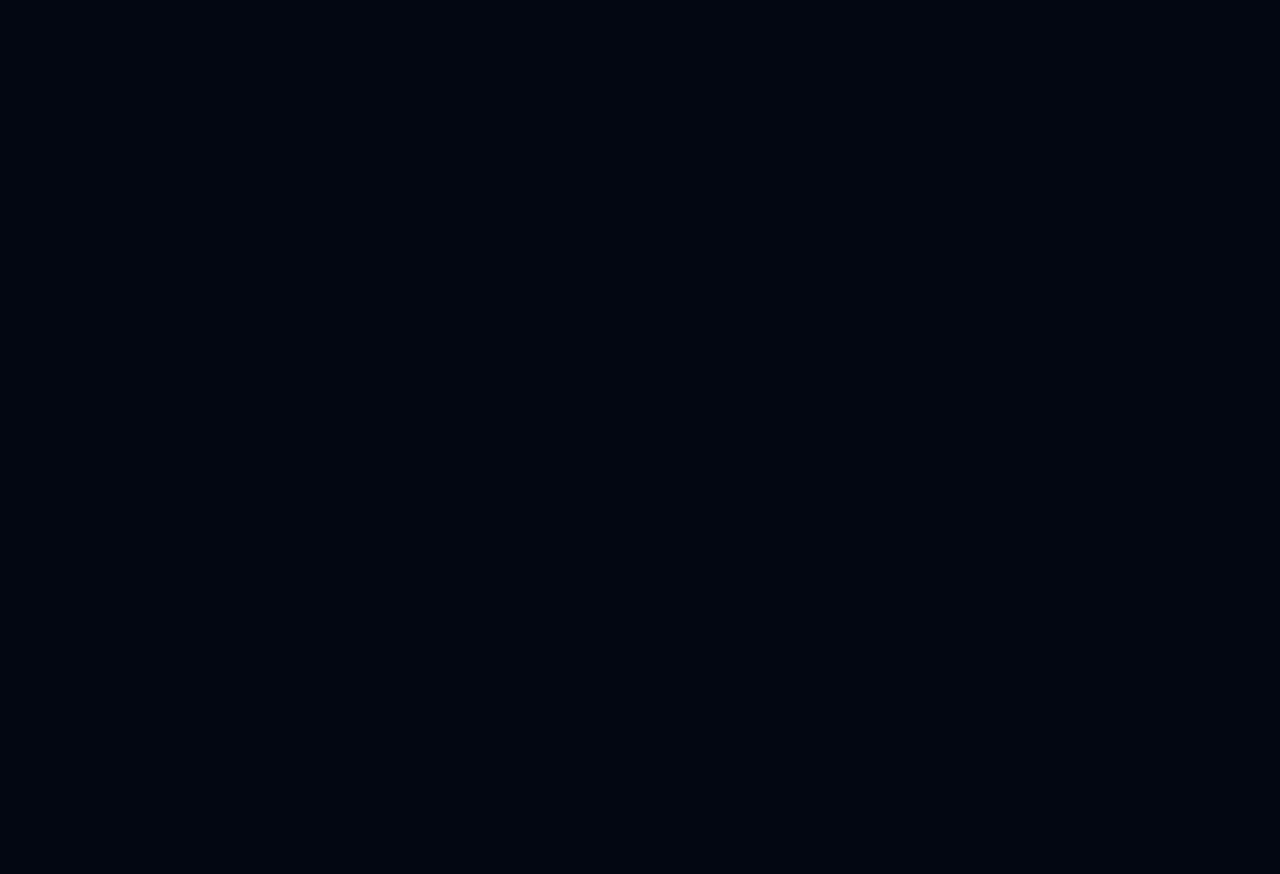
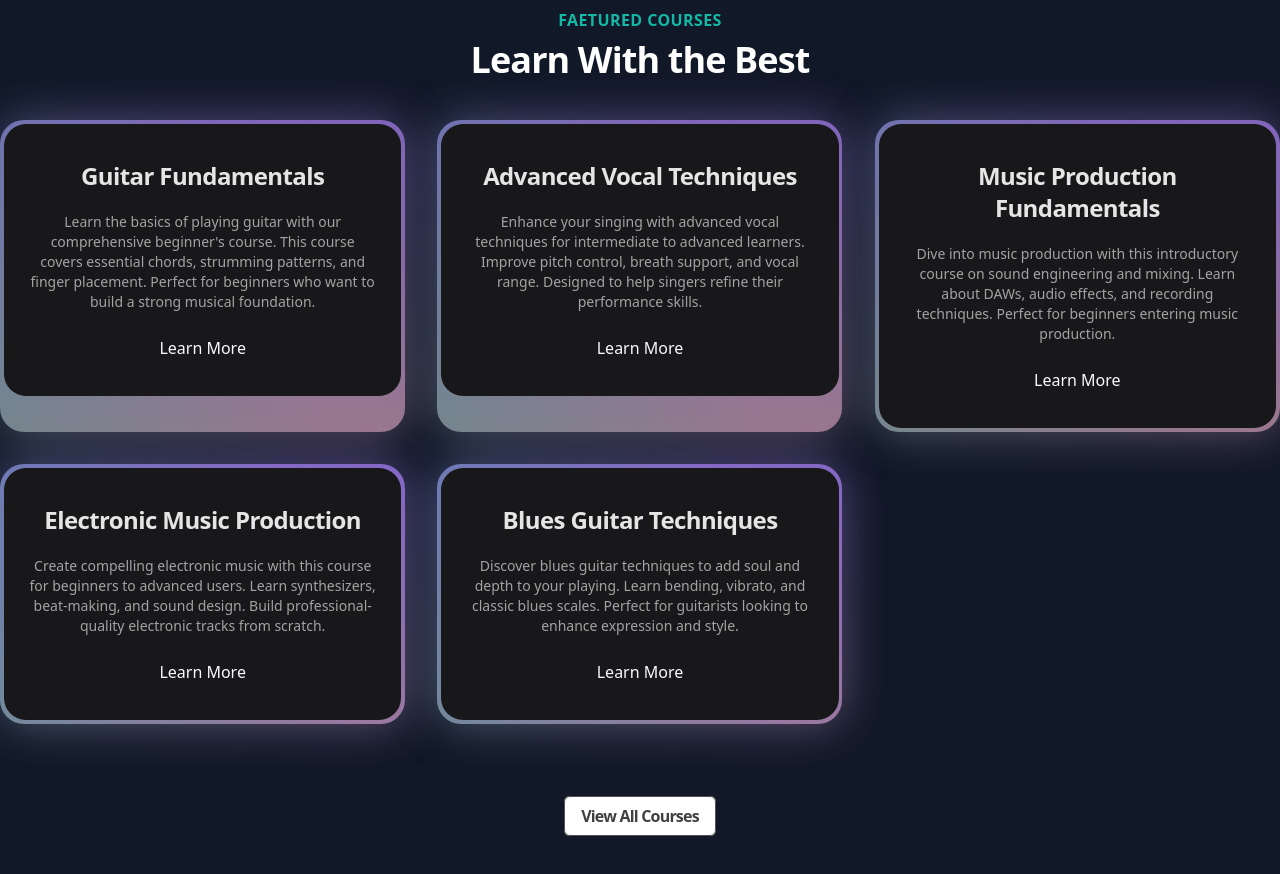
Before and after one commit to Abhay-Pratap200001/MusicPlayer, a Next.js app: page / in a window 1280 px wide. Shown: the part 680-1554 px from the top of the page. Before the commit the page ends 800 px from the top, so only its background shows below. Built offline with nearby package versions, Linux system fonts and the light colour scheme.

Commit message:
Successfully comppleted Card seccion ui and display the card dynamically

```diff
--- a/src/app/page.tsx
+++ b/src/app/page.tsx
@@ -1,9 +1,11 @@
+import FaeturedCourses from "@/components/FaeturedCourses";
 import HeroSection from "@/components/HeroSection";
 
 export default function Home() {
   return (
     <main className="min-h-screen bg-black/[0/96 antialiased bg-grid-white/[0.2]">
       <HeroSection/>
+      <FaeturedCourses/>
     </main>
   );
 }
--- /dev/null
+++ b/src/components/FaeturedCourses.tsx
@@ -0,0 +1,66 @@
+import Link from "next/link";
+import courseData from "../data/music_courses.json";
+import { BackgroundGradient } from "./ui/background-gradient";
+
+interface Course {
+  id: number;
+  title: string;
+  slug: string;
+  description: string;
+  price: number;
+  instructor: string;
+  isFeatured: boolean;
+}
+
+const FaeturedCourses = () => {
+  const featuredCourse = courseData.courses.filter(
+    (course: Course) => course.isFeatured
+  );
+  return (
+    <div className="py-12 bg-gray-900">
+      <div>
+        <div className="text-center">
+          <h2 className="test-base text-teal-500 font-semibold tracking-wide uppercase">
+            FAETURED COURSES
+          </h2>
+
+          <p className="mt-2 text-3xl leading-8 font-extrabold tracking-tight text-white sm:text-4xl">
+            Learn With the Best
+          </p>
+        </div>
+      </div>
+
+      <div className="mt-10 text-center">
+        <div className="grid grid-cols-1 sm:grid-cols-2 lg:grid-cols-3 gap-8 justify-center">
+          {featuredCourse.map((course: Course) => (
+            <div key={course.id} className="flex justify-center">
+              <BackgroundGradient className="flex flex-col rounded-[22px] bg-white dark:bg-zinc-900 overflow-hidden h-max-s w-screen]">
+                <div className="p-4 sm:p-6 flex flex-col items-center text-center flex-grow">
+
+                  <p className="text-lg sm:text-2xl tracking-tight font-semibold text-black mt-3 mb-2 dark:text-neutral-200">
+                    {course.title}
+                  </p>
+
+                  <p className="text-sm text-neutral-400 flex-grow py-3">{course.description}</p>
+
+                  <Link href={`/courses/${course.slug}`} className="py-3">Learn More</Link>
+                </div>
+              </BackgroundGradient>
+            </div>
+          ))}
+        </div>
+      </div>
+
+      <div className="mt-20 text-center">
+        <Link
+          href={"/courses"}
+          className="px-4 py-2 tracking-tighter font-semibold rounded-md border border-neutral-600 text-neutral-700 bg-white hover:bg-gray-100 transition duration-200"
+        >
+          View All Courses
+        </Link>
+      </div>
+    </div>
+  );
+};
+
+export default FaeturedCourses;
--- /dev/null
+++ b/src/components/ui/background-gradient.tsx
@@ -0,0 +1,73 @@
+"use client"
+import { cn } from "@/utils/cn";
+import React from "react";
+import { motion } from "framer-motion";
+
+export const BackgroundGradient = ({
+  children,
+  className,
+  containerClassName,
+  animate = true,
+}: {
+  children?: React.ReactNode;
+  className?: string;
+  containerClassName?: string;
+  animate?: boolean;
+}) => {
+  const variants = {
+    initial: {
+      backgroundPosition: "0 50%",
+    },
+    animate: {
+      backgroundPosition: ["0, 50%", "100% 50%", "0 50%"],
+    },
+  };
+  return (
+    <div className={cn("relative p-[4px] group", containerClassName)}>
+      <motion.div
+        variants={animate ? variants : undefined}
+        initial={animate ? "initial" : undefined}
+        animate={animate ? "animate" : undefined}
+        transition={
+          animate
+            ? {
+                duration: 5,
+                repeat: Infinity,
+                repeatType: "reverse",
+              }
+            : undefined
+        }
+        style={{
+          backgroundSize: animate ? "400% 400%" : undefined,
+        }}
+        className={cn(
+          "absolute inset-0 rounded-3xl z-[1] opacity-60 group-hover:opacity-100 blur-xl  transition duration-500 will-change-transform",
+          " bg-[radial-gradient(circle_farthest-side_at_0_100%,#00ccb1,transparent),radial-gradient(circle_farthest-side_at_100%_0,#7b61ff,transparent),radial-gradient(circle_farthest-side_at_100%_100%,#ffc414,transparent),radial-gradient(circle_farthest-side_at_0_0,#1ca0fb,#141316)]"
+        )}
+      />
+      <motion.div
+        variants={animate ? variants : undefined}
+        initial={animate ? "initial" : undefined}
+        animate={animate ? "animate" : undefined}
+        transition={
+          animate
+            ? {
+                duration: 5,
+                repeat: Infinity,
+                repeatType: "reverse",
+              }
+            : undefined
+        }
+        style={{
+          backgroundSize: animate ? "400% 400%" : undefined,
+        }}
+        className={cn(
+          "absolute inset-0 rounded-3xl z-[1] will-change-transform",
+          "bg-[radial-gradient(circle_farthest-side_at_0_100%,#00ccb1,transparent),radial-gradient(circle_farthest-side_at_100%_0,#7b61ff,transparent),radial-gradient(circle_farthest-side_at_100%_100%,#ffc414,transparent),radial-gradient(circle_farthest-side_at_0_0,#1ca0fb,#141316)]"
+        )}
+      />
+
+      <div className={cn("relative z-10", className)}>{children}</div>
+    </div>
+  );
+};
--- a/src/data/music_courses.json
+++ b/src/data/music_courses.json
@@ -4,7 +4,7 @@
       "id": 1,
       "title": "Guitar Fundamentals",
       "slug": "guitar-fundamentals",
-        "description": "Learn the basics of playing guitar with our comprehensive beginner's course.",
+      "description": "Learn the basics of playing guitar with our comprehensive beginner's course. This course covers essential chords, strumming patterns, and finger placement. Perfect for beginners who want to build a strong musical foundation.",
       "price": 99.99,
       "instructor": "John Doe",
       "isFeatured": true,
@@ -14,7 +14,7 @@
       "id": 2,
       "title": "Piano for Beginners",
       "slug": "piano-for-beginners",
-        "description": "Start your musical journey with foundational piano skills taught by expert instructors.",
+      "description": "Start your musical journey with foundational piano skills taught by expert instructors. Learn basic scales, hand coordination, and reading sheet music. Ideal for learners with no prior piano experience.",
       "price": 109.99,
       "instructor": "Jane Smith",
       "isFeatured": false,
@@ -24,7 +24,7 @@
       "id": 3,
       "title": "Advanced Vocal Techniques",
       "slug": "advanced-vocal-techniques",
-        "description": "Enhance your singing with advanced vocal techniques for intermediate to advanced learners.",
+      "description": "Enhance your singing with advanced vocal techniques for intermediate to advanced learners. Improve pitch control, breath support, and vocal range. Designed to help singers refine their performance skills.",
       "price": 119.99,
       "instructor": "Emily Johnson",
       "isFeatured": true,
@@ -34,7 +34,7 @@
       "id": 4,
       "title": "Drumming Mastery",
       "slug": "drumming-mastery",
-        "description": "Master the drums with our comprehensive course covering all skill levels.",
+      "description": "Master the drums with our comprehensive course covering all skill levels. Learn rhythm patterns, timing, and coordination techniques. Suitable for both beginners and experienced drummers.",
       "price": 129.99,
       "instructor": "Mike Brown",
       "isFeatured": false,
@@ -44,7 +44,7 @@
       "id": 5,
       "title": "Jazz Improvisation",
       "slug": "jazz-improvisation",
-        "description": "Learn the art of jazz improvisation with this course designed for all levels.",
+      "description": "Learn the art of jazz improvisation with this course designed for all levels. Understand scales, chord progressions, and improvisation techniques. Build confidence to perform expressive jazz solos.",
       "price": 139.99,
       "instructor": "Chris Davis",
       "isFeatured": false,
@@ -54,7 +54,7 @@
       "id": 6,
       "title": "Music Production Fundamentals",
       "slug": "music-production-fundamentals",
-        "description": "Dive into music production with this introductory course on the basics of sound engineering and mixing.",
+      "description": "Dive into music production with this introductory course on sound engineering and mixing. Learn about DAWs, audio effects, and recording techniques. Perfect for beginners entering music production.",
       "price": 149.99,
       "instructor": "Alex Wilson",
       "isFeatured": true,
@@ -64,7 +64,7 @@
       "id": 7,
       "title": "Songwriting Essentials",
       "slug": "songwriting-essentials",
-        "description": "Learn the essentials of songwriting to express your musical creativity.",
+      "description": "Learn the essentials of songwriting to express your musical creativity. Explore lyrics writing, melody creation, and song structure. Great for aspiring songwriters and music enthusiasts.",
       "price": 159.99,
       "instructor": "Samantha Miller",
       "isFeatured": false,
@@ -74,7 +74,7 @@
       "id": 8,
       "title": "Electronic Music Production",
       "slug": "electronic-music-production",
-        "description": "Create compelling electronic music with our course designed for beginners to advanced users.",
+      "description": "Create compelling electronic music with this course for beginners to advanced users. Learn synthesizers, beat-making, and sound design. Build professional-quality electronic tracks from scratch.",
       "price": 169.99,
       "instructor": "Luke Harris",
       "isFeatured": true,
@@ -84,7 +84,7 @@
       "id": 9,
       "title": "Classical Music History",
       "slug": "classical-music-history",
-        "description": "Explore the rich history of classical music from its origins to the present day.",
+      "description": "Explore the rich history of classical music from its origins to modern times. Learn about famous composers and musical movements. Ideal for music students and classical music lovers.",
       "price": 179.99,
       "instructor": "Grace Lee",
       "isFeatured": false,
@@ -94,7 +94,7 @@
       "id": 10,
       "title": "Blues Guitar Techniques",
       "slug": "blues-guitar-techniques",
-        "description": "Discover the techniques of blues guitar to add soul and depth to your playing.",
+      "description": "Discover blues guitar techniques to add soul and depth to your playing. Learn bending, vibrato, and classic blues scales. Perfect for guitarists looking to enhance expression and style.",
       "price": 189.99,
       "instructor": "Ethan Moore",
       "isFeatured": true,
--- a/tailwind.config.js
+++ b/tailwind.config.js
@@ -8,7 +8,7 @@ module.exports = {
     // Or if using `src` directory:
     "./src/**/*.{js,ts,jsx,tsx,mdx}",
   ],
-  darkMode:['class', "class"],
+  darkMode:['class'],
   theme: {
   	extend: {
   		animation: {
```
Lines whose indentation alone changed are shown as unchanged.
